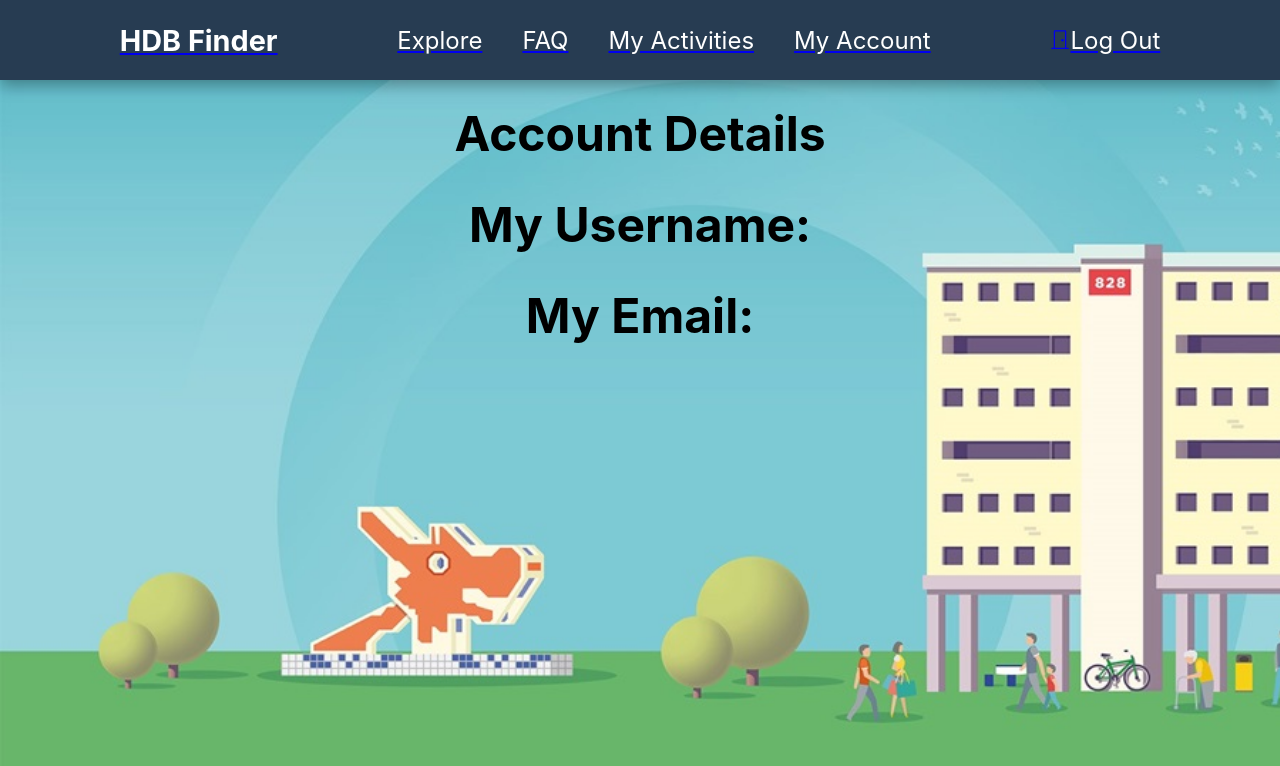
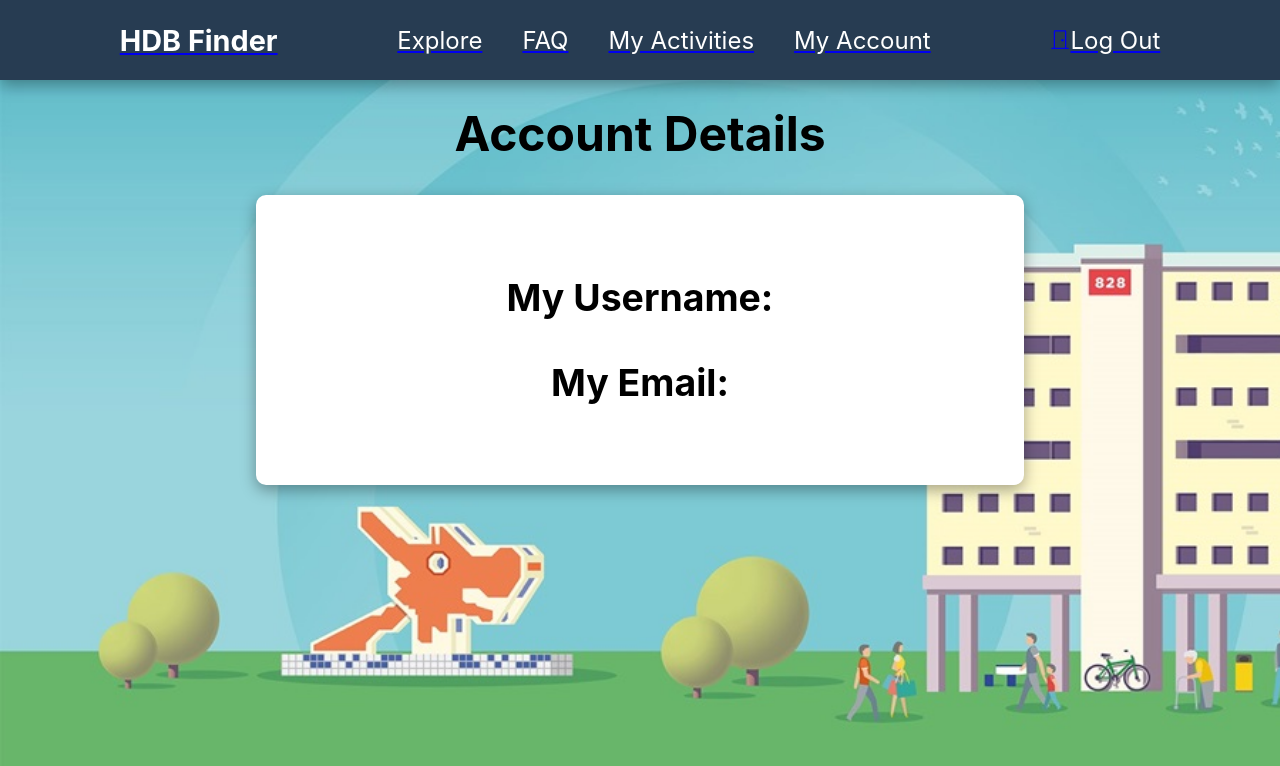
Before and after one commit to Realker/SC2006-Project, a React (Create React App) app in the folder frontend/: page /MyAccount in a window 1280 px wide. Shown: the top 766 px of the page. Built offline with nearby package versions, Linux system fonts and the light colour scheme.

Commit message:
Update MyAccount.js

```diff
--- a/frontend/src/components/MyAccount.js
+++ b/frontend/src/components/MyAccount.js
@@ -9,9 +9,9 @@ const MyAccount = () => {
       <NavBar/>
       <div className='FAQ__bg h1'>
       <h1>Account Details</h1>
+      <div className = 'FAQCard'><h3>My Username:</h3>
+      <h3>My Email:</h3></div>
 
-      <h2>My Username:</h2>
-      <h2>My Email:</h2>
       </div>
     </div>)
 }
```
